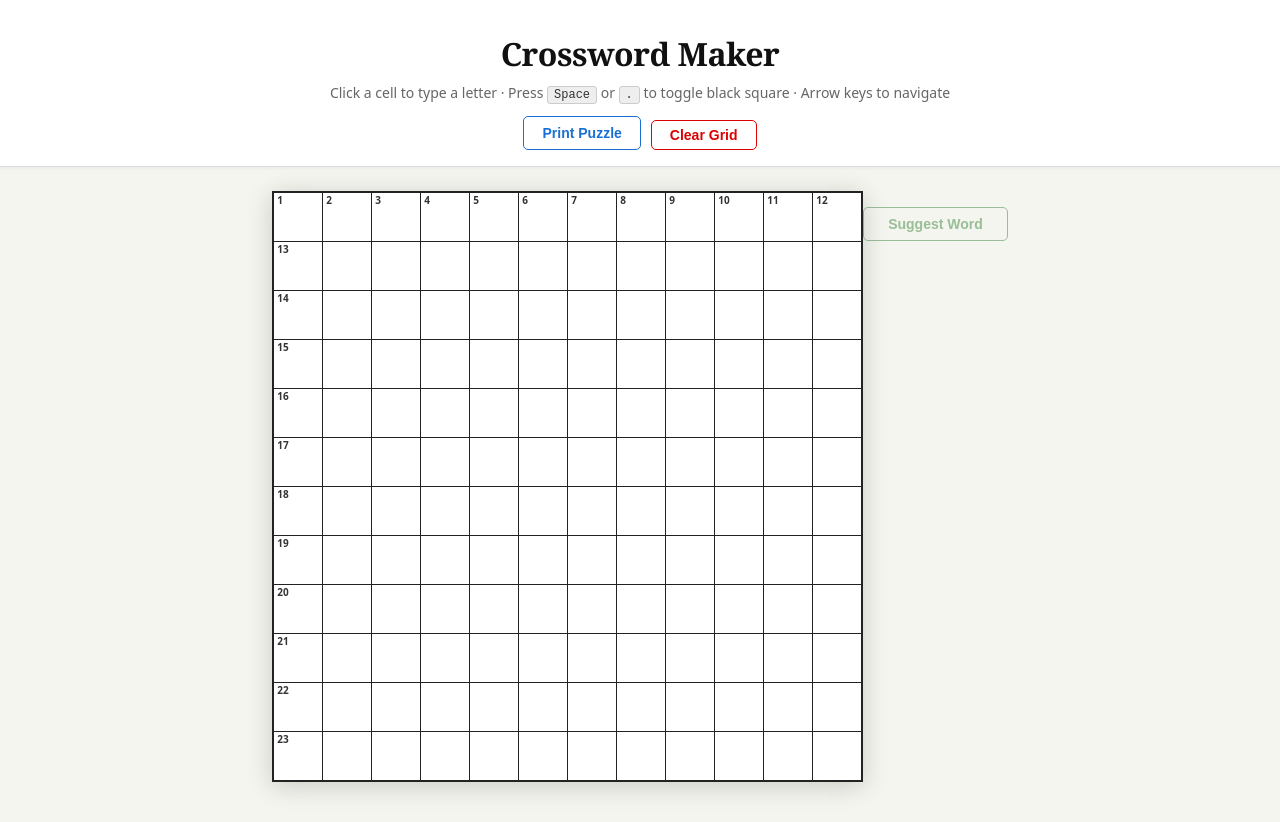
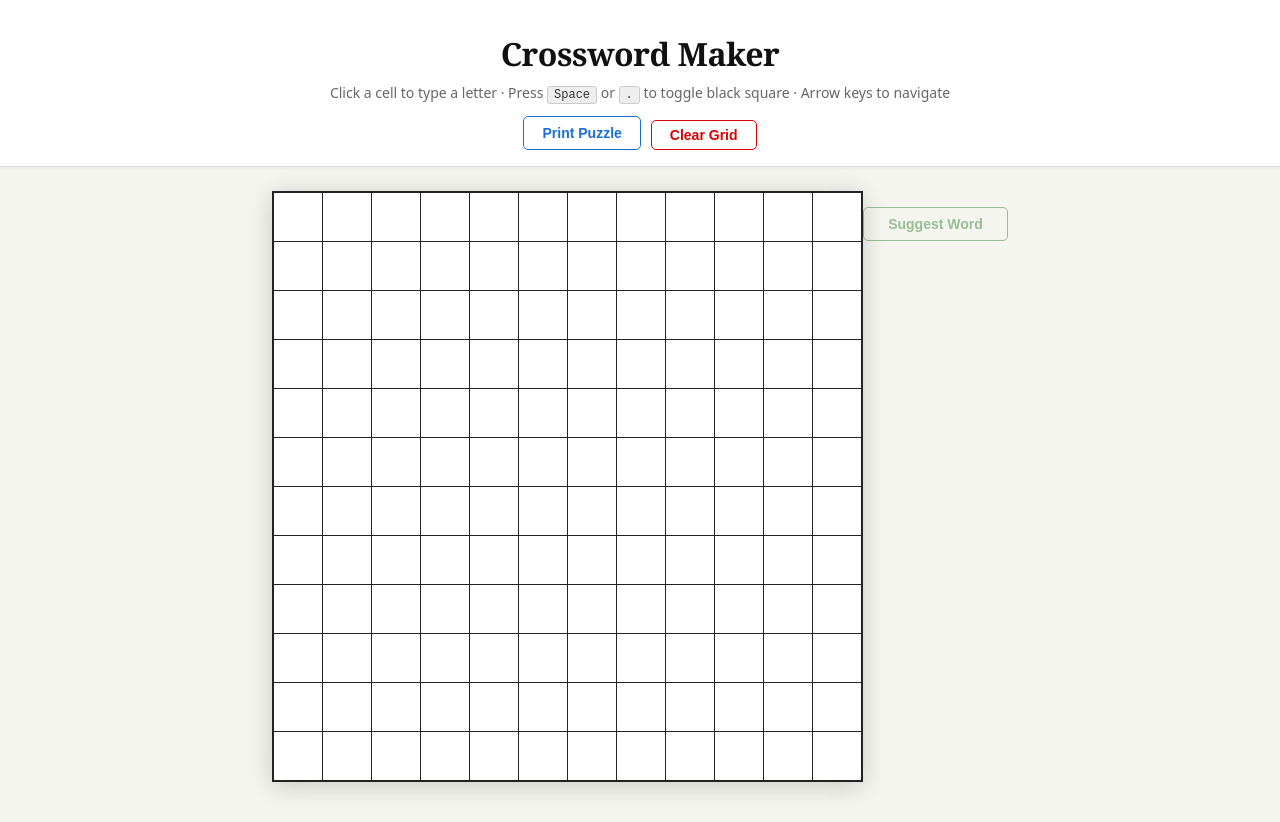
Before and after one commit to palpable81/crossword-maker, a React (Vite) app: page / in a window 1280 px wide. Built offline with nearby package versions, Linux system fonts and the light colour scheme.

Commit message:
fix numbering

```diff
--- a/src/CrosswordGrid.jsx
+++ b/src/CrosswordGrid.jsx
@@ -253,13 +253,14 @@ function getWordInfo(grid, selected, direction, size) {
 }
 
 function computeClueNumbers(grid, size) {
+  const isOpen = (r, c) => r >= 0 && r < size && c >= 0 && c < size && !grid[r][c].black && grid[r][c].letter
   const numbers = {}
   let n = 1
   for (let r = 0; r < size; r++) {
     for (let c = 0; c < size; c++) {
-      if (grid[r][c].black) continue
-      const acrossStart = (c === 0 || grid[r][c - 1].black) && c < size - 1 && !grid[r][c + 1].black
-      const downStart   = (r === 0 || grid[r - 1][c].black) && r < size - 1 && !grid[r + 1][c].black
+      if (!isOpen(r, c)) continue
+      const acrossStart = !isOpen(r, c - 1) && isOpen(r, c + 1)
+      const downStart   = !isOpen(r - 1, c) && isOpen(r + 1, c)
       if (acrossStart || downStart) {
         if (!numbers[r]) numbers[r] = {}
         numbers[r][c] = n++
```
